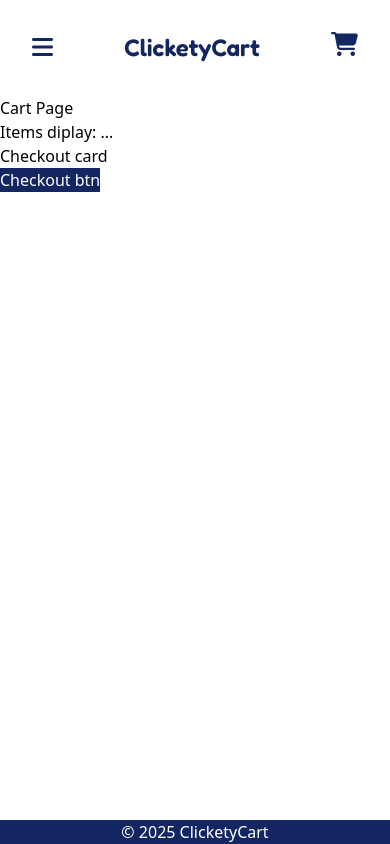
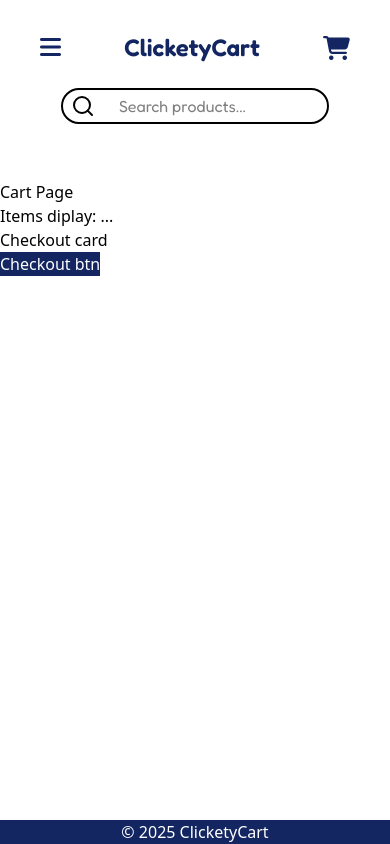
Before and after one commit to maddipaddi/frameworks-CA, a React (Vite) app: page /Basket in a window 390 px wide. Built offline with nearby package versions, Linux system fonts and the light colour scheme; no server answers; a web font is replaced by a local one.

Commit message:
feat: add SearchBar component and pass products props down so it can filter products based on search

```diff
--- a/src/components/ProductCard.jsx
+++ b/src/components/ProductCard.jsx
@@ -1,18 +1,12 @@
-import { useEffect, useState } from "react";
 import { useNavigate } from "react-router-dom";
+import PropTypes from "prop-types";
 
-function ProductCard() {
-  const [products, setProducts] = useState([]);
+function ProductCard({ products, onProductClick }) {
   const navigate = useNavigate();
 
-  useEffect(() => {
-    fetch("https://v2.api.noroff.dev/online-shop")
-      .then((response) => {
-        return response.json();
-      })
-      .then((data) => setProducts(data.data))
-      .catch((error) => console.error("Error fetching products:", error));
-  }, []);
+  if (products.length === 0) {
+    return <p>No products found.</p>;
+  }
 
   return (
     <div className="product-container">
@@ -44,7 +38,11 @@ function ProductCard() {
             </p>
           </div>
           <button
-            onClick={() => navigate(`/product/${product.id}`)}
+            onClick={() =>
+              onProductClick
+                ? onProductClick(product.id)
+                : navigate(`/product/${product.id}`)
+            }
             className="view-details-btn p-2 pt-3 cursor-pointer"
           >
             View Details
@@ -55,4 +53,9 @@ function ProductCard() {
   );
 }
 
+ProductCard.propTypes = {
+  products: PropTypes.array.isRequired,
+  onProductClick: PropTypes.func.isRequired,
+};
+
 export default ProductCard;
--- /dev/null
+++ b/src/components/SearchBar.jsx
@@ -0,0 +1,59 @@
+import { useState, useEffect } from "react";
+import { useNavigate } from "react-router-dom";
+import ProductCard from "./ProductCard";
+import { Search } from "lucide-react";
+import PropTypes from "prop-types";
+
+const SearchBar = ({ products }) => {
+  const [searchTerm, setSearchTerm] = useState("");
+  const [filteredProducts, setFilteredProducts] = useState([]);
+  const navigate = useNavigate();
+
+  useEffect(() => {
+    if (!searchTerm.trim()) {
+      setFilteredProducts([]);
+      return;
+    }
+
+    const results = products.filter((product) =>
+      product.title.toLowerCase().includes(searchTerm.toLowerCase())
+    );
+
+    setFilteredProducts(results);
+  }, [searchTerm, products]);
+
+  const handleNavigate = (id) => {
+    setSearchTerm("");
+    setFilteredProducts([]);
+    navigate(`/product/${id}`);
+  };
+
+  return (
+    <>
+      <div className="flex self-center border-2 border-solid rounded-full">
+        <Search className="flex self-center mx-2" />
+        <input
+          className="px-4 py-1 text-copy focus:outline-none lg:w-96"
+          type="text"
+          placeholder="Search products..."
+          value={searchTerm}
+          onChange={(e) => setSearchTerm(e.target.value)}
+        />
+      </div>
+      <div>
+        {filteredProducts.length > 0 && (
+          <ProductCard
+            products={filteredProducts}
+            onProductClick={handleNavigate}
+          />
+        )}
+      </div>
+    </>
+  );
+};
+
+SearchBar.propTypes = {
+  products: PropTypes.array.isRequired,
+};
+
+export default SearchBar;
--- a/src/components/layout/Header.jsx
+++ b/src/components/layout/Header.jsx
@@ -1,18 +1,20 @@
 import { useState } from "react";
 import { NavLink } from "react-router-dom";
+import SearchBar from "../SearchBar";
+import PropTypes from "prop-types";
 
-function Header() {
+function Header({ products }) {
   const [isNavOpen, setIsNavOpen] = useState(false);
 
   return (
-    <header className="m-4 p-4 font-logo">
+    <header className="flex flex-col gap-6 m-4 p-4 font-logo">
       <nav className="flex justify-between">
         <section className="flex lg:hidden">
           <button
             className="cursor-pointer"
             onClick={() => setIsNavOpen((prev) => !prev)}
           >
-            <i className="fa-solid fa-bars text-2xl text-primary"></i>
+            <i className="fa-solid fa-bars text-2xl text-primary px-2 md:px-14"></i>
           </button>
           <div
             className={`fixed top-4 left-4 w-64 h-80 rounded-lg bg-primary shadow-lg p-5 transform ${
@@ -36,8 +38,10 @@ function Header() {
             </ul>
           </div>
         </section>
-        <h1 className="text-2xl font-semibold text-primary">ClicketyCart</h1>
-        <ul className="hidden lg:flex gap-4 text-lg font-semibold text-primary">
+        <h1 className="text-2xl font-semibold text-primary px-2">
+          ClicketyCart
+        </h1>
+        <ul className="hidden lg:flex self-center px-4 gap-12 text-lg font-semibold text-primary">
           <li>
             <NavLink to="/">Home</NavLink>
           </li>
@@ -45,12 +49,17 @@ function Header() {
             <NavLink to="/contact">Contact</NavLink>
           </li>
         </ul>
-        <NavLink to="/Basket">
+        <NavLink to="/Basket" className="px-2 md:px-14 flex self-center">
           <i className="fa-solid fa-cart-shopping text-primary text-2xl"></i>
         </NavLink>
       </nav>
+      <SearchBar products={products} />
     </header>
   );
 }
 
+Header.propTypes = {
+  products: PropTypes.array.isRequired,
+};
+
 export default Header;
--- a/src/components/layout/Layout.jsx
+++ b/src/components/layout/Layout.jsx
@@ -1,15 +1,20 @@
 import Header from "./Header";
 import Footer from "./Footer";
 import { Outlet } from "react-router-dom";
+import PropTypes from "prop-types";
 
-function Layout() {
+function Layout({ products }) {
   return (
     <div>
-      <Header />
+      <Header products={products} />
       <Outlet />
       <Footer />
     </div>
   );
 }
 
+Layout.propTypes = {
+  products: PropTypes.array.isRequired,
+};
+
 export default Layout;
--- a/src/pages/Home.jsx
+++ b/src/pages/Home.jsx
@@ -1,13 +1,18 @@
 import ProductCard from "../components/ProductCard";
+import PropTypes from "prop-types";
 
-function Home() {
+function Home({ products }) {
   return (
     <>
       <div>
-        <ProductCard />
+        <ProductCard products={products} />
       </div>
     </>
   );
 }
 
+Home.propTypes = {
+  products: PropTypes.array.isRequired,
+};
+
 export default Home;
```
